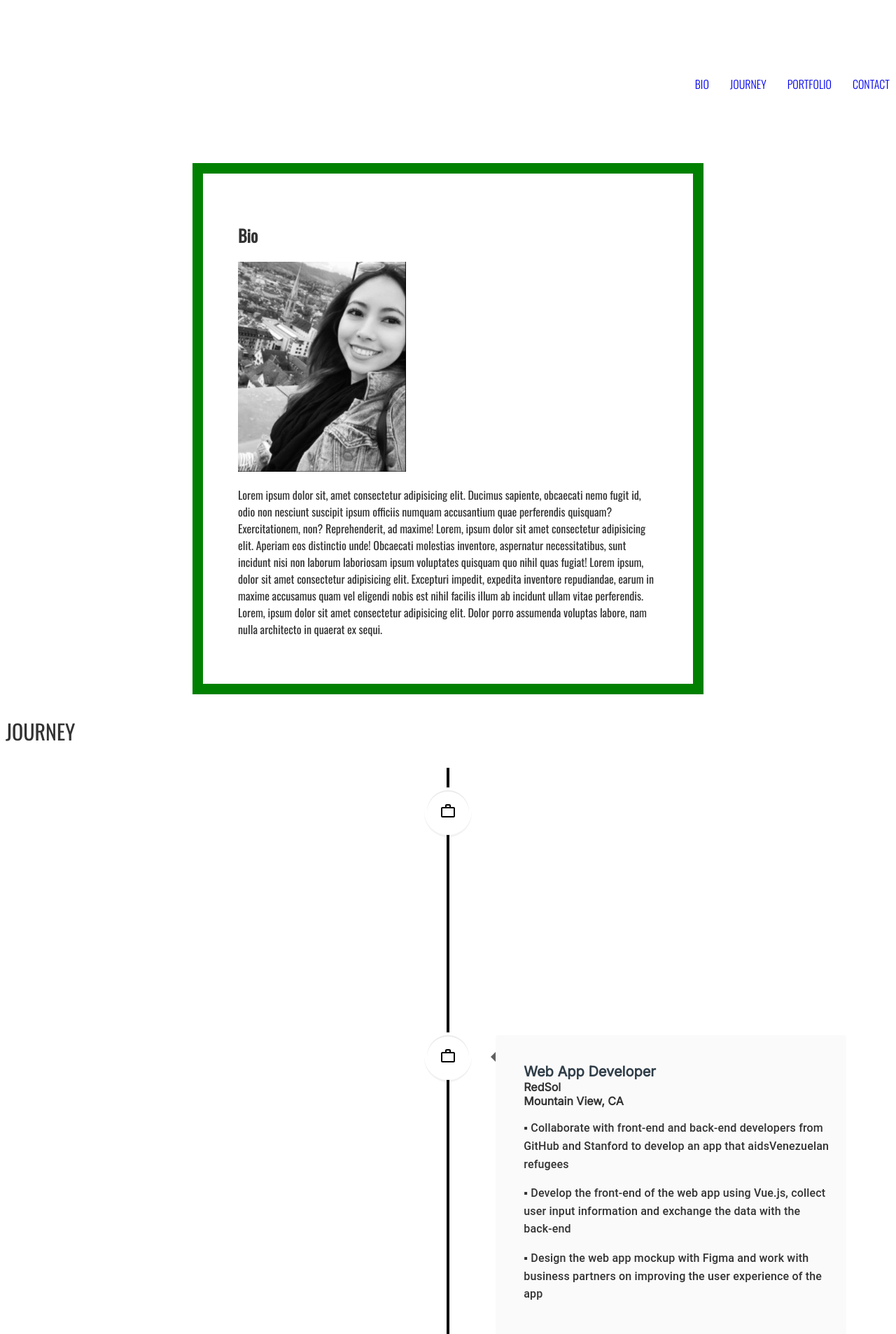
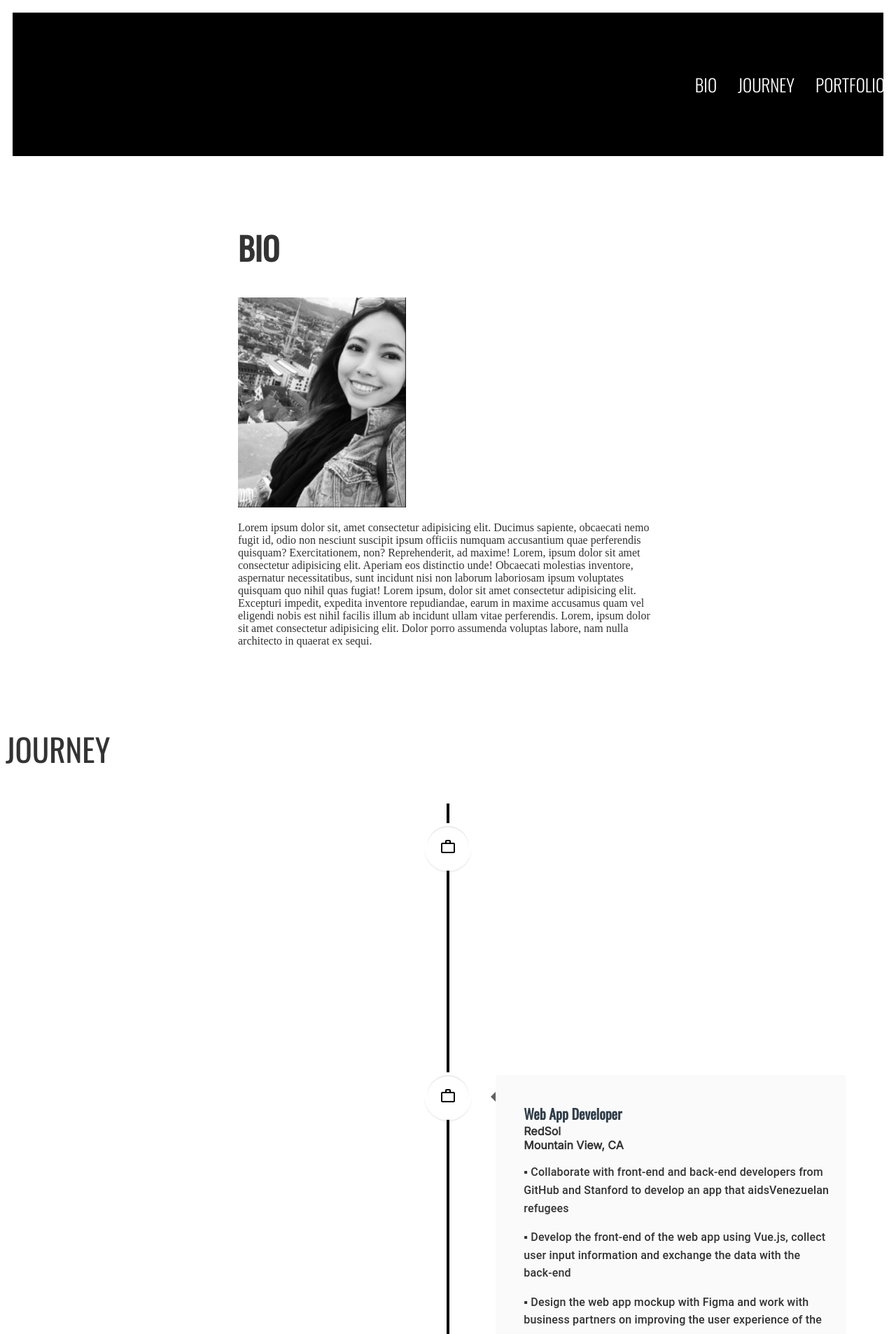
Before and after one commit to sandritaa/milenasatelier, a React (Create React App) app: page / in a window 1280 px wide. Shown: the top 1906 px of the page at 70% size. Built offline with nearby package versions, Linux system fonts and the light colour scheme; a web font is replaced by a local one.

Commit message:
Font update

```diff
--- a/src/Portfolio.js
+++ b/src/Portfolio.js
@@ -19,7 +19,7 @@ const Item = styled(Paper)(({ theme }) => ({
 function Portfolio() {
   return (
     <div className="Portfolio" id="Portfolio">
-      <p>Portfolio</p>
+      <h2>Portfolio</h2>
 
       <Box sx={{ width: "60%", height: 200, margin: "auto" }}>
         <Grid
--- a/src/index.css
+++ b/src/index.css
@@ -2,32 +2,16 @@
 @import url('https://fonts.googleapis.com/css2?family=Thasadith&display=swap');
 @import url('https://fonts.googleapis.com/css2?family=Inter&display=swap');
 @import url("https://fonts.googleapis.com/css2?family=Oswald:wght@300;400&display=swap");
-/* @import url('https://fonts.googleapis.com/css2?family=QOpen+Sans:wght@300;400&family=Bebas+Neue&display=swap'); */
 
 
-/* base styles */
-* {
-  /* color: #333; */
-  /* background: rgb(182, 174, 174);
-  background: linear-gradient(0deg, rgba(0, 0, 0, 0.1) 0%, rgba(0, 0, 0, 0) 100%); */
-
+.navbar a {
+  color: rgb(255, 255, 255);
+  font-size: 25px;
 }
 
-/*
-body {
-
-  background: rgb(227, 227, 227);
-  background: linear-gradient(0deg, rgba(142, 112, 13, 0.591) 0%, rgba(6, 83, 171, 0.543) 100%); */
-/* background: linear-gradient(0deg, rgba(159, 145, 98, 0.269) 0%, rgba(203, 198, 177, 0.18) 100%); */
-
-/* } */
-
-/* .footer {
-  background-color: black;
-} */
 
 .navbar {
-  color: #333;
+  color: rgb(255, 255, 255);
   display: flex;
   align-items: center;
   /* width: 100vh; out*/
@@ -36,7 +20,7 @@ body {
   /* position: fixed; */
   position: relative;
   /* background-color: rgb(255, 0, 200); */
-  background-color: rgb(255, 255, 255);
+  background-color: rgb(0, 0, 0);
   z-index: 300;
   /* width: 100%; out*/
   border: 10px solid rgb(255, 255, 255);
@@ -48,32 +32,16 @@ body {
 }
 
 h1 {
-  /* font-family: 'Thasadith', sans-serif;
-   */
+
   font-family: 'Oswald', sans-serif;
   font-size: 65px;
-
-  /* background-color: rgb(0, 81, 255); */
   position: relative;
   text-transform: uppercase;
   right: -1950px;
-  /* font-weight: ; */
-  color: rgb(0, 0, 0);
-}
-
-.vertical-timeline.vertical-timeline-custom-line::before {
-  background: #424242;
+  color: rgb(255, 255, 255);
 }
 
 
-/* Icon container's border
-.vertical-timeline.vertical-timeline-custom-line .vertical-timeline-element--work .vertical-timeline-element-icon {
-  box-shadow: 0 0 0 4px #1976d2, inset 0 2px 0 rgba(0, 0, 0, 0.08), 0 3px 0 4px rgba(0, 0, 0, 0.05);
-}
-
-.vertical-timeline.vertical-timeline-custom-line .vertical-timeline-element--education .vertical-timeline-element-icon {
-  box-shadow: 0 0 0 4px #c2185b, inset 0 2px 0 rgba(0, 0, 0, 0.08), 0 3px 0 4px rgba(0, 0, 0, 0.05);
-} */
 
 .navbar a {
   position: relative;
@@ -87,13 +55,13 @@ h1 {
 .Bio {
 
   width: 600px;
-  border: 15px solid green;
+  /* border: 15px solid green; */
   padding: 50px;
   margin: auto;
   /* background-color: rgb(23, 65, 23);
   color: white; */
-  color: #333;
-  font-family: 'Oswald', sans-serif;
+  color: rgb(0, 0, 0);
+  /* font-family: 'Oswald', sans-serif; */
 }
 
 img {
@@ -119,9 +87,9 @@ img {
   align-items: center;
   height: 100vh;
   color: #333;
-  font-family: 'Oswald', sans-serif;
+  /* font-family: 'Oswald', sans-serif;
   font-size: 30px;
-  text-transform: uppercase;
+  text-transform: uppercase; */
 
 }
 
@@ -138,20 +106,8 @@ img {
   background-color: black;
   color: rgb(255, 255, 255);
   font-family: 'Oswald', sans-serif;
-  font-size: 30px;
+  font-size: 20px;
   text-transform: uppercase;
-
-
-  /* align-items: center; */
-  /* width: 60%; */
-  /* min-height: max-content; */
-  /* margin: 100px; */
-
-  /* border: rgb(108, 108, 108); */
-  /* background-color: rgb(0, 255, 76); */
-  /* text-align: center; */
-
-  /* margin-left: 300px; */
 }
 
 
@@ -165,26 +121,47 @@ html {
   scroll-padding-top: 70px;
 }
 
-/* h3{
 
-} */
-/* h3.vertical-timeline-element-title {
-  font-family: 'Inter', sans-serif;
-} */
 
 .Journey .journeyTitle {
   /* font-size: 50px; */
   color: #333;
   font-family: 'Oswald', sans-serif;
-  font-size: 30px;
+  font-size: 45px;
+  text-transform: uppercase;
+
+}
+
+.Bio h2 {
+  /* font-size: 50px; */
+  color: #333;
+  font-family: 'Oswald', sans-serif;
+  font-size: 45px;
+  text-transform: uppercase;
+}
+
+.Portfolio h2 {
+  /* font-size: 50px; */
+  color: #333;
+  font-family: 'Oswald', sans-serif;
+  font-size: 45px;
+  text-transform: uppercase;
+}
+
+.Contact h2 {
+  /* font-size: 50px; */
+  color: rgb(255, 255, 255);
+  font-family: 'Oswald', sans-serif;
+  font-size: 45px;
   text-transform: uppercase;
 }
 
 
+h2.vertical-timeline-element-title {
+  font-family: 'Oswald', sans-serif;
 
-h2.vertical-timeline-element-title {
-  font-family: 'Inter', sans-serif;
-  font-weight: bolder;
+  /* font-family: 'Inter', sans-serif; */
+  /* font-weight: bolder; */
   color: #333;
 }
 
@@ -201,116 +178,3 @@ h4.vertical-timeline-element-subtitle {
 p {
   color: #333;
 }
-
-/*
-p.vertical-timeline-element-title {
-  font-family: 'Inter', sans-serif;
-}
-
-h4.sub {
-  font-family: 'Inter', sans-serif;
-  font-size: 30px;
-} */
-
-
-
-
-
-/* @media only screen and (max-width: 1700px) {
-  .vertical-timeline-element-date {
-    display: block !important;
-    float: none !important;
-    color: rgb(44, 44, 44);
-    margin-top: 1.5em;
-  } */
-
-
-/* Background Circles */
-/* Note that background circles are created with psuedo elements before and after */
-/* Circles appear to be random do to use of :nth-of-type psuedo class */
-/* section:nth-of-type(odd) .landing__container::before {
-  content: '';
-  background: rgba(255, 255, 255, 0.187);
-  position: absolute;
-  z-index: -5;
-  width: 20vh;
-  height: 20vh;
-  border-radius: 50%;
-  opacity: 0;
-  transition: ease 0.5s all;
-}
-
-section:nth-of-type(even) .landing__container::before {
-  content: '';
-  background: rgb(255, 255, 255);
-  background: linear-gradient(0deg, rgba(255, 255, 255, .1) 0%, rgba(255, 255, 255, .2) 100%);
-  position: absolute;
-  top: 3em;
-  right: 3em;
-  z-index: -5;
-  width: 10vh;
-  height: 10vh;
-  border-radius: 50%;
-  opacity: 0;
-  transition: ease 0.5s all;
-}
-
-section:nth-of-type(3n) .landing__container::after {
-  content: '';
-  background: rgb(255, 255, 255);
-  background: linear-gradient(0deg, rgba(255, 255, 255, .1) 0%, rgba(255, 255, 255, .2) 100%);
-  position: absolute;
-  right: 0;
-  bottom: 0;
-  z-index: -5;
-  width: 10vh;
-  height: 10vh;
-  border-radius: 50%;
-  opacity: 0;
-  transition: ease 0.5s all;
-}
-
-section:nth-of-type(3n + 1) .landing__container::after {
-  content: '';
-  background: rgb(255, 255, 255);
-  background: linear-gradient(0deg, rgba(255, 255, 255, .1) 0%, rgba(255, 255, 255, .2) 100%);
-  position: absolute;
-  right: 20vw;
-  bottom: -5em;
-  z-index: -5;
-  width: 15vh;
-  height: 15vh;
-  border-radius: 50%;
-  opacity: 0;
-  transition: ease 0.5s all;
-} */
-
-
-/* ---- Theme State Rules ---- */
-/* Section Active Styles */
-/* Note: your-active-class class is applied through javascript. You should update the class here and in the index.html to what you set in your javascript file.  */
-/* section.your-active-class {
-  background: rgb(0, 0, 0);
-  background: linear-gradient(0deg, rgba(0, 0, 0, 0.1) 0%, rgba(0, 0, 0, 0) 100%);
-}
-
-section.your-active-class .landing__container::before {
-  opacity: 1;
-  animation: rotate 4s linear 0s infinite forwards;
-}
-
-section.your-active-class .landing__container::after {
-  opacity: 1;
-  animation: rotate 5s linear 0s infinite forwards reverse;
-} */
-
-/* Section Active Styles Keyframe Animations */
-/* @keyframes rotate {
-  from {
-    transform: rotate(0deg) translate(-1em) rotate(0deg);
-  }
-
-  to {
-    transform: rotate(360deg) translate(-1em) rotate(-360deg);
-  }
-} */
```
